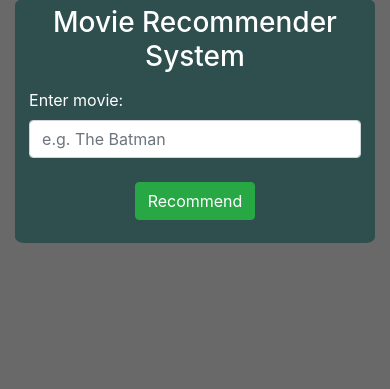
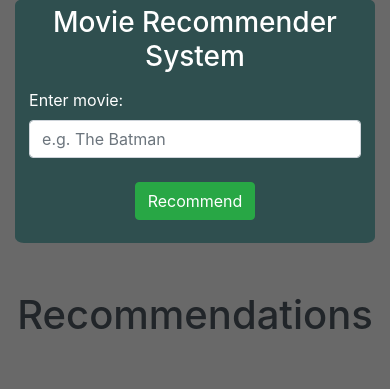
Before and after one commit to RampageousRJ/Movie-Recommender-System, a Flask app: page / in a window 390 px wide. Shown: the part 49-438 px from the top of the page. Run offline with Flask 3, Linux system fonts and the light colour scheme; parts of the project's set-up code (start-up, migrations or seed data) failed here and were passed over.

Commit message:
Card Format

```diff
--- a/app.py
+++ b/app.py
@@ -45,7 +45,7 @@ def home():
         data = {'title':form.title.data}
         response = requests.post("http://127.0.0.1:5000/api",json=data).json()
         for row in response:
-            movies.append(response[row]['Title'])
+            movies.append(response[row])
         return render_template('home.html',movies=movies,form=form)
     return render_template('home.html',form=form)
 
--- a/templates/home.html
+++ b/templates/home.html
@@ -41,15 +41,25 @@
       </div>
     </div>
     <br>
-    <div class="row">
-        <div class="col-md-4"></div>
-        <div class="col-md-4">
-            <ol style="color: white;">
-                {% for movie in movies %}
-                    <li>{{ movie }}</li>
-                {% endfor %}
-            </ol>
+    <br>
+    <h1 class="text-center">Recommendations</h1>
+    <br>
+    <div class="row text-center justify-content-center">
+    {% for movie in movies %}
+        <div class="col-md-2 text-center d-flex align-items-stretch">
+          <div class="card bg-dark" style="color: white;">
+            <div class="card-body">
+              <h5 class="card-title"> {{ movie['Title'] }} </h5>
+              <h6 class="card-subtitle mb-2 text-muted">{{ ', '.join(movie['Genre'].split(",")[:2][:-1]) + ', ' + movie['Genre'].split(",")[:2][-1] }}</h6>
+              <p class="card-subtitle mb-2 text-muted"><i>({{ movie['Release_Date'] }})</i></p>
+              <br>
+              <p class="card-text">{{ movie['Overview'] }}</p>
+              <p class="card-text"><strong>RATING -- {{ movie['Vote_Average'] }} / 10</strong></p>
+            </div>
+          </div>
         </div>
+        <br>
+        {% endfor %}
     </div>
 
     <script src="https://code.jquery.com/jquery-3.5.1.slim.min.js" integrity="sha384-DfXdz2htPH0lsSSs5nCTpuj/zy4C+OGpamoFVy38MVBnE+IbbVYUew+OrCXaRkfj" crossorigin="anonymous"></script>
```
